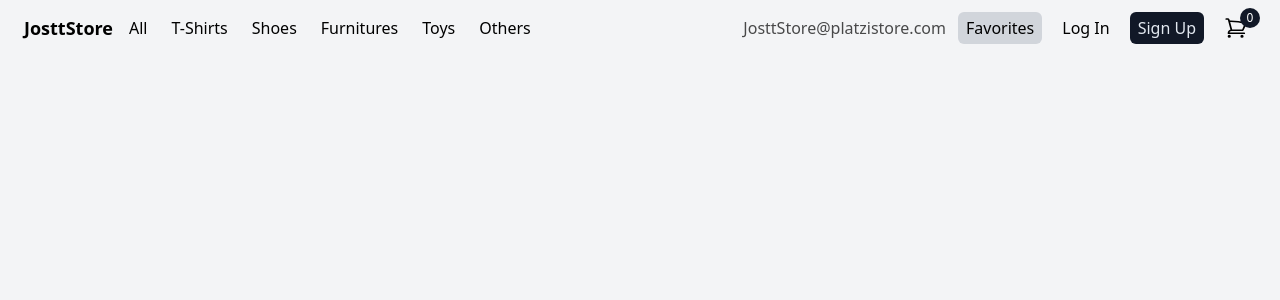
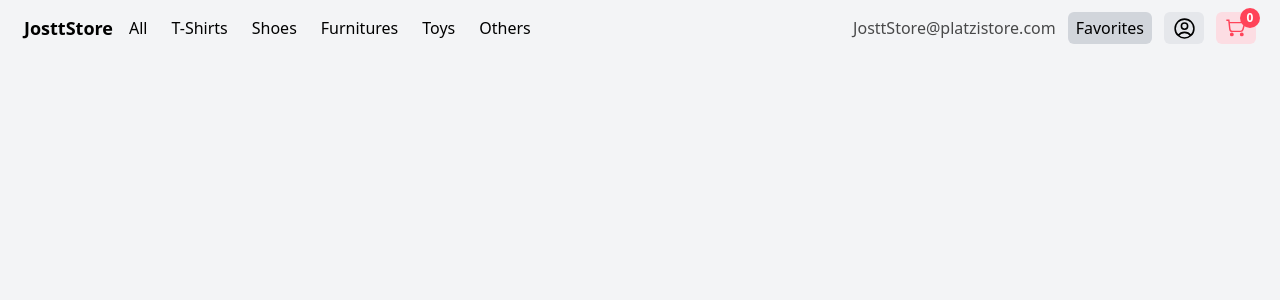
Before and after one commit to josttme/jostt-store, a React (Vite) app: page /favorites in a window 1280 px wide. Shown: the top 300 px of the page. Built offline with nearby package versions, Linux system fonts and the light colour scheme.

Commit message:
:zap: [UPDATE] all SVG converted to components

```diff
--- a/src/components/Card.jsx
+++ b/src/components/Card.jsx
@@ -1,6 +1,8 @@
 import { useState } from 'react'
 import { useNavigate } from 'react-router-dom'
 import PropTypes from 'prop-types'
+import { SvgCartPlus } from './icons/SvgCartPlus'
+import { SvgHeart } from './icons/SvgHeart'
 
 export function Card({
 	title,
@@ -31,7 +33,7 @@ export function Card({
 		addToCart(product)
 	}
 
-	const favorite = isFavorite ? 'fill-red-600 stroke-red-600' : 'fill-none'
+	const favorite = isFavorite ? 'fill-[#ff234e] stroke-[#ff234e]' : 'fill-none'
 
 	return (
 		<div
@@ -48,18 +50,7 @@ export function Card({
 						onClick={toggledFavorites}
 						className="grid h-8 w-8 place-content-center rounded-full bg-slate-100/80 stroke-black p-2 transition duration-300 hover:bg-white/90 hover:stroke-[#ff234e]"
 					>
-						<svg
-							className={`${favorite} h-5 w-5`}
-							strokeWidth="2.1"
-							viewBox="0 0 24 24"
-							xmlns="http://www.w3.org/2000/svg"
-						>
-							<path
-								d="M22 8.862a5.95 5.95 0 01-1.654 4.13c-2.441 2.531-4.809 5.17-7.34 7.608-.581.55-1.502.53-2.057-.045l-7.295-7.562c-2.205-2.286-2.205-5.976 0-8.261a5.58 5.58 0 018.08 0l.266.274.265-.274A5.612 5.612 0 0116.305 3c1.52 0 2.973.624 4.04 1.732A5.95 5.95 0 0122 8.862z"
-								strokeWidth="2.1"
-								strokeLinejoin="round"
-							></path>
-						</svg>
+						<SvgHeart className={`${favorite} h-5 w-5`} />
 					</button>
 				</div>
 				<div className="relative ">
@@ -93,36 +84,7 @@ export function Card({
 					className="relative flex  items-center rounded-md  bg-gradient-to-r from-[#fcdde3] via-[#ff6174] via-30%  to-[#ff234e]  before:absolute  before:h-full before:w-full before:rounded-md   hover:before:bg-black/10"
 				>
 					<div className="w-10 rounded-l-md bg-[#fcdde3] p-1  ">
-						<svg
-							xmlns="http://www.w3.org/2000/svg"
-							xmlSpace="preserve"
-							viewBox="0 0 660 500"
-						>
-							<path
-								fill="none"
-								stroke="#ff4359"
-								strokeLinecap="round"
-								strokeLinejoin="round"
-								strokeWidth="34.2"
-								d="M146.7 102.6h428l-54.8 188.3a68.5 68.5 0 0 1-68.5 51.3H229a68.5 68.5 0 0 1-68.5-61.6L133 34.1H64.5"
-							/>
-							<circle
-								r="1"
-								fillRule="evenodd"
-								transform="translate(215.2 427.8) scale(34.24)"
-								fill="#ff4359"
-							/>
-							<circle
-								r="1"
-								fillRule="evenodd"
-								transform="translate(489.1 427.8) scale(34.24)"
-								fill="#ff4359"
-							/>
-							<path
-								fill="#ff4359"
-								d="M333.2 293a11.6 11.6 0 0 0 23.3 0v-60.4h60.4a11.6 11.6 0 0 0 0-23.2h-60.4v-60.5a11.6 11.6 0 1 0-23.3 0v60.5h-60.4a11.6 11.6 0 1 0 0 23.2h60.4v60.5Z"
-							/>
-						</svg>
+						<SvgCartPlus className="fill-[#ff4359] stroke-[#ff4359]" />
 					</div>
 					<span className="px-2 text-center text-white">Add to cart</span>
 				</div>
--- a/src/components/NavBar.jsx
+++ b/src/components/NavBar.jsx
@@ -1,10 +1,12 @@
 import { useContext } from 'react'
 import { Link, NavLink } from 'react-router-dom'
 import { ProductContext } from '../context'
+import { SvgCart } from '../components/icons/SvgCart'
+import { SvgUser } from '../components/icons/SvgUser'
 
 export function NavBar() {
 	const { quantityProducts } = useContext(ProductContext)
-	const currentUser = false
+	const currentUser = true
 	const activeClass = 'bg-gray-300 rounded-md p-1 px-2'
 	const classDefault = 'rounded-md p-1 px-2 duration-150 hover:bg-gray-300'
 	return (
@@ -77,47 +79,21 @@ export function NavBar() {
 						to="/user"
 						className={({ isActive }) =>
 							isActive
-								? `${activeClass} flex gap-1`
-								: 'flex gap-1 rounded-md p-1 px-2 duration-150  hover:bg-gray-300 '
+								? `${activeClass}`
+								: 'grid place-content-center  rounded-md bg-gray-200 p-1 px-2   duration-150 hover:bg-gray-300  '
 						}
 					>
 						<span>{currentUser}</span>
-						<svg
-							xmlns="http://www.w3.org/2000/svg"
-							fill="none"
-							viewBox="0 0 24 24"
-							strokeWidth={1.9}
-							stroke="currentColor"
-							className="h-6 w-6"
-						>
-							<path
-								strokeLinecap="round"
-								strokeLinejoin="round"
-								d="M17.982 18.725A7.488 7.488 0 0012 15.75a7.488 7.488 0 00-5.982 2.975m11.963 0a9 9 0 10-11.963 0m11.963 0A8.966 8.966 0 0112 21a8.966 8.966 0 01-5.982-2.275M15 9.75a3 3 0 11-6 0 3 3 0 016 0z"
-							/>
-						</svg>
+						<SvgUser className="h-6 w-6 stroke-current" />
 					</NavLink>
 				)}
 				<Link
 					to="/cart"
-					className="rounded-md p-1 px-2 duration-200 hover:bg-gray-300 "
+					className="rounded-md  bg-[#fcdde3] p-1 px-2 outline-8 outline-red-600 duration-200 hover:bg-gray-300"
 				>
-					<div className="relative flex">
-						<svg
-							xmlns="http://www.w3.org/2000/svg"
-							fill="none"
-							viewBox="0 0 24 24"
-							strokeWidth={1.7}
-							stroke="currentColor"
-							className="h-6 w-6"
-						>
-							<path
-								strokeLinecap="round"
-								strokeLinejoin="round"
-								d="M2.25 3h1.386c.51 0 .955.343 1.087.835l.383 1.437M7.5 14.25a3 3 0 00-3 3h15.75m-12.75-3h11.218c1.121-2.3 2.1-4.684 2.924-7.138a60.114 60.114 0 00-16.536-1.84M7.5 14.25L5.106 5.272M6 20.25a.75.75 0 11-1.5 0 .75.75 0 011.5 0zm12.75 0a.75.75 0 11-1.5 0 .75.75 0 011.5 0z"
-							/>
-						</svg>
-						<span className="absolute bottom-3 left-4 grid h-5 w-5 place-content-center rounded-full bg-gray-900  text-center text-xs text-white">
+					<div className="relative flex  ">
+						<SvgCart className="h-6 w-6 fill-[#ff4359] stroke-[#ff4359]" />
+						<span className="absolute bottom-3 left-4 grid h-5 w-5  place-content-center rounded-full  bg-[#ff4359] text-xs font-bold text-white">
 							{quantityProducts}
 						</span>
 					</div>
--- a/src/components/Search.jsx
+++ b/src/components/Search.jsx
@@ -1,6 +1,7 @@
 import { useCallback, useRef } from 'react'
 import { PropTypes } from 'prop-types'
 import debounce from 'just-debounce-it'
+import { SvgSearch } from '../components/icons/SvgSearch'
 
 export function Search({ search, updateSearch, errorMessage, getProducts }) {
 	const inputRef = useRef()
@@ -22,39 +23,22 @@ export function Search({ search, updateSearch, errorMessage, getProducts }) {
 	}
 
 	return (
-		<div className="mx-auto w-11/12 max-w-md pt-5">
+		<div className="mx-auto  w-11/12 max-w-md pt-5">
 			<form
 				onClick={(e) => e.preventDefault()}
-				className="input-group relative mb-4 flex h-11 w-full  items-stretch"
+				className="mb-4 flex h-11 w-full  items-stretch"
 			>
 				<input
 					ref={inputRef}
-					className="form-control relative m-0 block w-full min-w-0 flex-auto rounded-bl-lg rounded-tl-lg  border border-solid border-gray-300 bg-white bg-clip-padding px-3 py-1.5 text-base font-normal text-gray-700 transition ease-in-out focus:border-gray-500 focus:bg-white focus:text-gray-700 focus:outline-none"
+					className=" flex-auto rounded-bl-lg rounded-tl-lg  border  border-gray-300 bg-white  px-3 py-1.5  text-gray-700  focus:border-gray-500 focus:outline-none"
 					placeholder="Search..."
 					onChange={handleChange}
 					type="search"
 					value={search}
 				/>
-				<button
-					className="btn flex items-center rounded-br-lg rounded-tr-lg bg-gray-900 px-6 py-2.5 text-xs font-medium uppercase leading-tight text-white shadow-md transition  duration-150 ease-in-out hover:bg-gray-700 hover:shadow-lg focus:bg-gray-700 focus:shadow-lg focus:outline-none focus:ring-0 active:bg-gray-700 active:shadow-lg"
-					type="submit"
-				>
-					<svg
-						aria-hidden="true"
-						focusable="false"
-						data-prefix="fas"
-						data-icon="search"
-						className="w-4"
-						role="img"
-						xmlns="http://www.w3.org/2000/svg"
-						viewBox="0 0 512 512"
-					>
-						<path
-							fill="currentColor"
-							d="M505 442.7L405.3 343c-4.5-4.5-10.6-7-17-7H372c27.6-35.3 44-79.7 44-128C416 93.1 322.9 0 208 0S0 93.1 0 208s93.1 208 208 208c48.3 0 92.7-16.4 128-44v16.3c0 6.4 2.5 12.5 7 17l99.7 99.7c9.4 9.4 24.6 9.4 33.9 0l28.3-28.3c9.4-9.4 9.4-24.6.1-34zM208 336c-70.7 0-128-57.2-128-128 0-70.7 57.2-128 128-128 70.7 0 128 57.2 128 128 0 70.7-57.2 128-128 128z"
-						/>
-					</svg>
-				</button>
+				<span className="flex items-center rounded-br-lg rounded-tr-lg bg-gray-900 px-6 py-2.5">
+					<SvgSearch className="h-4 w-4 fill-white" />
+				</span>
 			</form>
 			<div className={`h-6 w-full transition-all `}>
 				<p className="text-center text-red-500">{errorMessage}</p>
--- /dev/null
+++ b/src/components/icons/SvgCart.jsx
@@ -0,0 +1,11 @@
+export const SvgCart = (props) => (
+	<svg xmlns="http://www.w3.org/2000/svg" viewBox="0 0 660 500" {...props}>
+		<path
+			fill="none"
+			strokeWidth="40"
+			d="M146.7 102.6h428l-54.8 188.3a68.5 68.5 0 0 1-68.5 51.3H229a68.5 68.5 0 0 1-68.5-61.6L133 34.1H64.5"
+		/>
+		<circle r={1} transform="translate(215.2 427.8) scale(35)" />
+		<circle r={1} transform="translate(489.1 427.8) scale(35)" />
+	</svg>
+)
--- /dev/null
+++ b/src/components/icons/SvgCartPlus.jsx
@@ -0,0 +1,12 @@
+export const SvgCartPlus = (props) => (
+	<svg xmlns="http://www.w3.org/2000/svg" viewBox="0 0 660 500" {...props}>
+		<path
+			fill="none"
+			strokeWidth="25"
+			d="M146.7 102.6h428l-54.8 188.3a68.5 68.5 0 0 1-68.5 51.3H229a68.5 68.5 0 0 1-68.5-61.6L133 34.1H64.5"
+		/>
+		<circle r={1} transform="translate(215.2 427.8) scale(25)" />
+		<circle r={1} transform="translate(489.1 427.8) scale(25)" />
+		<path d="M333.2 293a11.6 11.6 0 0 0 23.3 0v-60.4h60.4a11.6 11.6 0 0 0 0-23.2h-60.4v-60.5a11.6 11.6 0 1 0-23.3 0v60.5h-60.4a11.6 11.6 0 1 0 0 23.2h60.4v60.5Z" />
+	</svg>
+)
--- /dev/null
+++ b/src/components/icons/SvgHeart.jsx
@@ -0,0 +1,10 @@
+export const SvgHeart = (props) => (
+	<svg
+		xmlns="http://www.w3.org/2000/svg"
+		viewBox="0 0 24 24"
+		{...props}
+		strokeWidth="2.1"
+	>
+		<path d="M22 8.9a6 6 0 0 1-1.7 4c-2.4 2.6-4.8 5.3-7.3 7.7-.6.6-1.5.5-2 0L3.6 13a6 6 0 0 1 0-8.3 5.6 5.6 0 0 1 8 0l.3.3.3-.3a5.6 5.6 0 0 1 4-1.7c1.5 0 3 .6 4 1.7A6 6 0 0 1 22 9z" />
+	</svg>
+)
--- /dev/null
+++ b/src/components/icons/SvgRemove.jsx
@@ -0,0 +1,10 @@
+export const SvgRemove = (props) => (
+	<svg
+		xmlns="http://www.w3.org/2000/svg"
+		strokeWidth="1.5"
+		viewBox="0 0 24 24"
+		{...props}
+	>
+		<path d="m15 9-1 9m-4 0L9 9m10-3h1m-1 0-1 14a2 2 0 0 1-2 2H8a2 2 0 0 1-2-2L5 6m14 0a48 48 0 0 0-3-1M4 6h1m0 0a48 48 0 0 1 3-1m8 0V4l-2-2a52 52 0 0 0-4 0L8 4v1m8 0a49 49 0 0 0-8 0" />
+	</svg>
+)
--- /dev/null
+++ b/src/components/icons/SvgSearch.jsx
@@ -0,0 +1,5 @@
+export const SvgSearch = (props) => (
+	<svg xmlns="http://www.w3.org/2000/svg" viewBox="0 0 512 512" {...props}>
+		<path d="M505 442.7 405.3 343a24 24 0 0 0-17-7H372a208 208 0 1 0-36 36v16.3a24 24 0 0 0 7 17l99.7 99.7a23.9 23.9 0 0 0 33.9 0l28.3-28.3c9.4-9.4 9.4-24.6.1-34zM208 336a128 128 0 1 1-.1-255.9A128 128 0 0 1 208 336z" />
+	</svg>
+)
--- /dev/null
+++ b/src/components/icons/SvgUser.jsx
@@ -0,0 +1,11 @@
+export const SvgUser = (props) => (
+	<svg
+		xmlns="http://www.w3.org/2000/svg"
+		fill="none"
+		strokeWidth="1.5"
+		viewBox="0 0 23 23"
+		{...props}
+	>
+		<path d="M18 18.7a7.5 7.5 0 0 0-6-3 7.5 7.5 0 0 0-6 3m12 0a9 9 0 1 0-12 0m12 0a9 9 0 0 1-6 2.3 9 9 0 0 1-6-2.3m9-9a3 3 0 1 1-6 0 3 3 0 0 1 6 0z" />
+	</svg>
+)
--- a/src/pages/Cart.jsx
+++ b/src/pages/Cart.jsx
@@ -2,6 +2,7 @@ import { PropTypes } from 'prop-types'
 import { useContext, useEffect, useState } from 'react'
 import { ProductContext } from '../context'
 import { Link } from 'react-router-dom'
+import { SvgRemove } from '../components/icons/SvgRemove'
 
 export function Cart() {
 	const { cartItems, quantityProducts } = useContext(ProductContext)
@@ -111,20 +112,7 @@ export function CartProduct(product) {
 					className="text-gray-600 transition hover:text-red-600"
 				>
 					<span className="sr-only">Remove item</span>
-					<svg
-						xmlns="http://www.w3.org/2000/svg"
-						fill="none"
-						viewBox="0 0 24 24"
-						strokeWidth="1.5"
-						stroke="currentColor"
-						className="h-4 w-4"
-					>
-						<path
-							strokeLinecap="round"
-							strokeLinejoin="round"
-							d="M14.74 9l-.346 9m-4.788 0L9.26 9m9.968-3.21c.342.052.682.107 1.022.166m-1.022-.165L18.16 19.673a2.25 2.25 0 01-2.244 2.077H8.084a2.25 2.25 0 01-2.244-2.077L4.772 5.79m14.456 0a48.108 48.108 0 00-3.478-.397m-12 .562c.34-.059.68-.114 1.022-.165m0 0a48.11 48.11 0 013.478-.397m7.5 0v-.916c0-1.18-.91-2.164-2.09-2.201a51.964 51.964 0 00-3.32 0c-1.18.037-2.09 1.022-2.09 2.201v.916m7.5 0a48.667 48.667 0 00-7.5 0"
-						/>
-					</svg>
+					<SvgRemove className="h-5 w-5 fill-none stroke-current" />
 				</button>
 			</div>
 		</li>
--- a/src/pages/Product.jsx
+++ b/src/pages/Product.jsx
@@ -1,11 +1,8 @@
-/* import { useContext } from 'react' */
-/* import { ProductContext } from '../context' */
 import { Link, useParams } from 'react-router-dom'
 import { getProductById } from '../api'
 import { useContext } from 'react'
 import { ProductContext } from '../context'
-/* import { useProductById } from '../hooks/useProductId'
-import { SkeletonProduct } from '../components/SkeletonProduct' */
+import { SvgHeart } from '../components/icons/SvgHeart'
 
 export function Product() {
 	const { id } = useParams()
@@ -84,18 +81,7 @@ export function Product() {
 						onClick={() => toggledFavorites(product)}
 						className="grid h-12 w-12 place-content-center rounded-full bg-slate-200 stroke-black p-2 shadow-sm transition duration-300 hover:stroke-[red]"
 					>
-						<svg
-							className={`${favorite} h-6 w-6`}
-							strokeWidth="2.1"
-							viewBox="0 0 24 24"
-							xmlns="http://www.w3.org/2000/svg"
-						>
-							<path
-								d="M22 8.862a5.95 5.95 0 01-1.654 4.13c-2.441 2.531-4.809 5.17-7.34 7.608-.581.55-1.502.53-2.057-.045l-7.295-7.562c-2.205-2.286-2.205-5.976 0-8.261a5.58 5.58 0 018.08 0l.266.274.265-.274A5.612 5.612 0 0116.305 3c1.52 0 2.973.624 4.04 1.732A5.95 5.95 0 0122 8.862z"
-								strokeWidth="2.1"
-								strokeLinejoin="round"
-							></path>
-						</svg>
+						<SvgHeart className={`${favorite} h-6 w-6`} />
 					</button>
 				</div>
 			</div>
```
